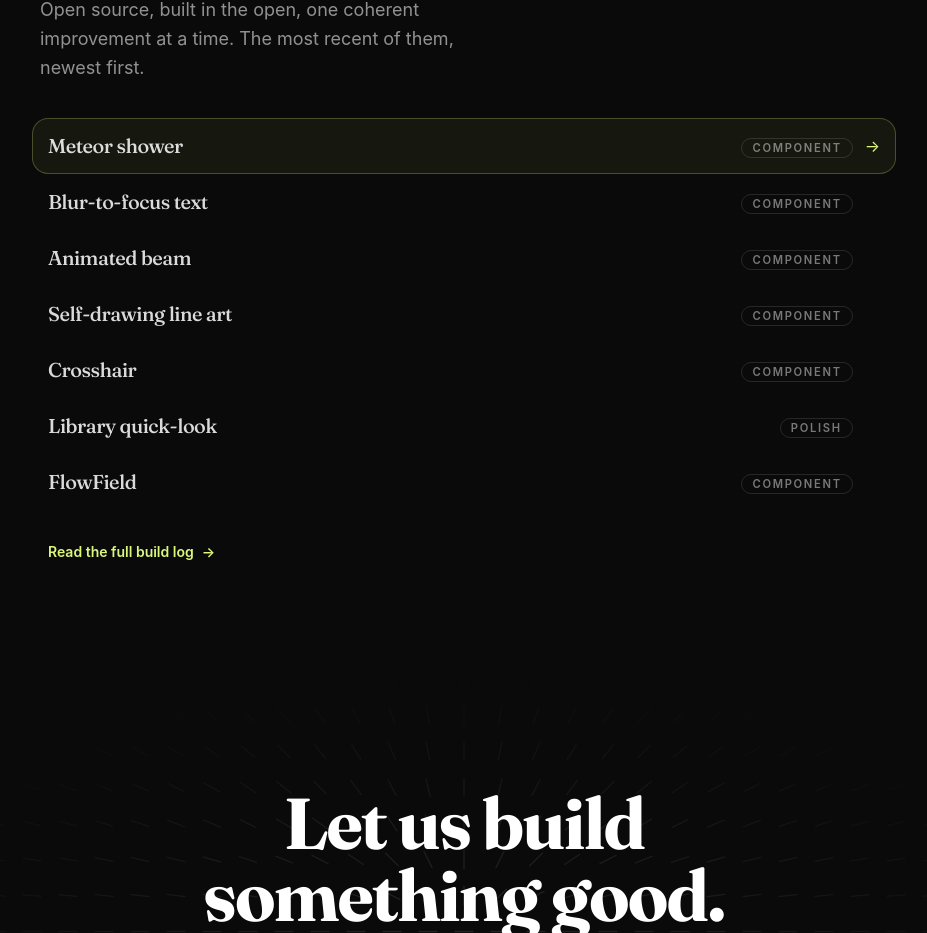
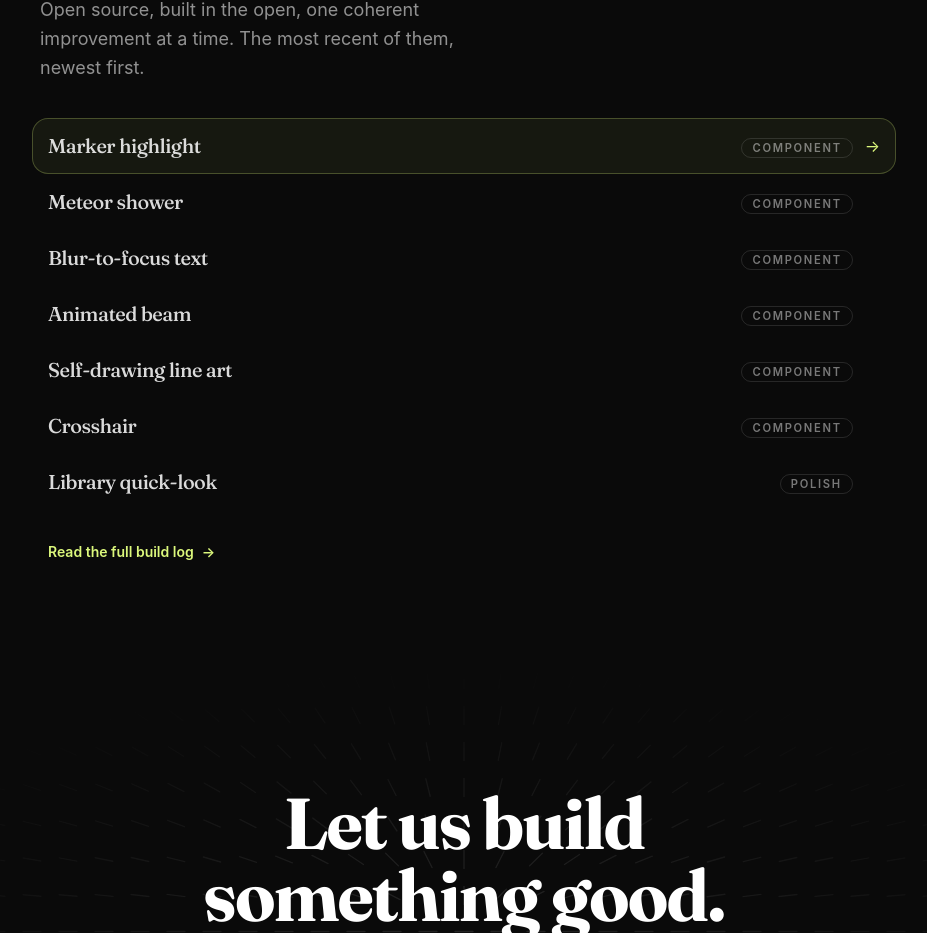
Before and after one commit to ArseniyCherednichenko/portfolio, a React (Vite) app: page / in a window 1280 px wide. Shown: the part 10849-11782 px from the top of the page, without its empty margins (176-1103 px from the left). Built offline with nearby package versions, Linux system fonts and the light colour scheme.

Commit message:
Changelog: log the Highlighter at the top of the current chapter, and surface the marker highlight in the Home 'In the open' headlines (trimming the oldest so the list stays at seven)

```diff
--- a/src/data/latestLog.ts
+++ b/src/data/latestLog.ts
@@ -20,11 +20,11 @@ export interface LogHeadline {
 }
 
 export const LATEST_LOG: LogHeadline[] = [
+  { title: 'Marker highlight', tag: 'Component' },
   { title: 'Meteor shower', tag: 'Component' },
   { title: 'Blur-to-focus text', tag: 'Component' },
   { title: 'Animated beam', tag: 'Component' },
   { title: 'Self-drawing line art', tag: 'Component' },
   { title: 'Crosshair', tag: 'Component' },
   { title: 'Library quick-look', tag: 'Polish' },
-  { title: 'FlowField', tag: 'Component' },
 ]
```
Also changed, not shown: src/data/changelog.ts (+1 -0 lines).
